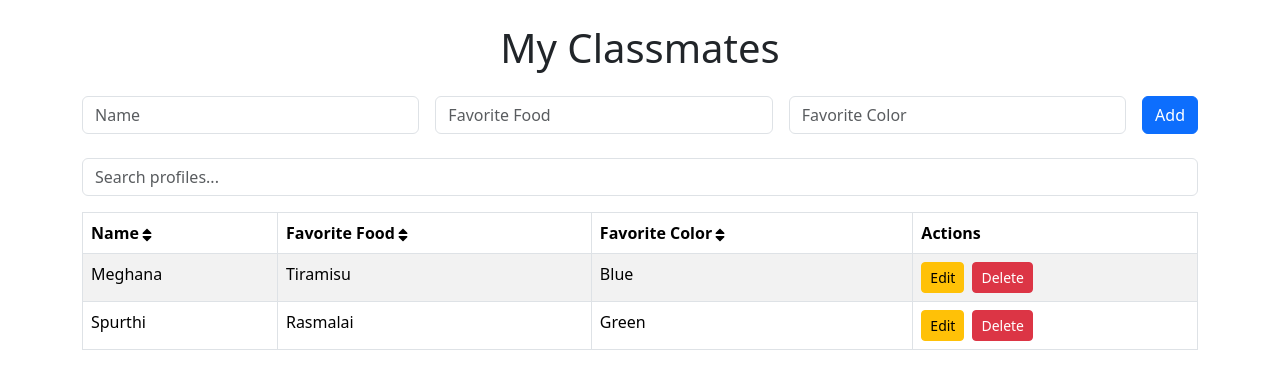
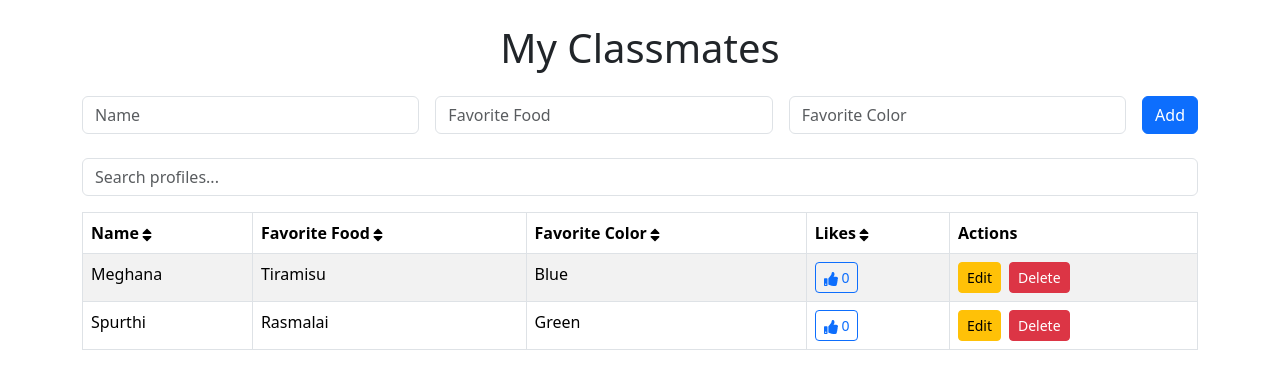
Before and after one commit to MeghanaSpurthiM/StudentConnect, a React (Create React App) app: page / in a window 1280 px wide. Shown: the top 388 px of the page. Built offline with nearby package versions, Linux system fonts and the light colour scheme.

Commit message:
Added like functionality

```diff
--- a/src/App.js
+++ b/src/App.js
@@ -5,14 +5,14 @@ import Stack from 'react-bootstrap/Stack';
 import Button from 'react-bootstrap/Button';
 import Form from 'react-bootstrap/Form';
 import Table from 'react-bootstrap/Table';
-import { FaSort, FaSortUp, FaSortDown } from "react-icons/fa";
+import { FaSort, FaSortUp, FaSortDown, FaThumbsUp } from "react-icons/fa";
 
 function App() {
 
   document.title = "Student Connect";
   const [people, setPeople] = useState([
-    { name: 'Meghana', favoriteFood: 'Tiramisu', favoriteColor: 'Blue' },
-    { name: 'Spurthi', favoriteFood: 'Rasmalai', favoriteColor: 'Green' },
+    { name: 'Meghana', favoriteFood: 'Tiramisu', favoriteColor: 'Blue', likes: 0 },
+    { name: 'Spurthi', favoriteFood: 'Rasmalai', favoriteColor: 'Green', likes: 0 },
   ]);
   const [formData, setFormData] = useState({ name: '', favoriteFood: '', favoriteColor: '' });
   const [editingIndex, setEditingIndex] = useState(null);
@@ -23,6 +23,19 @@ function App() {
     { accessorKey: 'favoriteFood', header: 'Favorite Food' },
     { accessorKey: 'favoriteColor', header: 'Favorite Color' },
     {
+      accessorKey: 'likes',
+      header: 'Likes',
+      cell: ({ row }) => (
+        <Button
+          variant="outline-primary"
+          size="sm"
+          onClick={() => handleLike(row.index)}
+        >
+          <FaThumbsUp /> {row.original.likes}
+        </Button>
+      ),
+    },
+    {
       accessorKey: 'actions',
       header: 'Actions',
       cell: ({ row }) => (
@@ -31,7 +44,6 @@ function App() {
           <Button variant="danger" size="sm" onClick={() => handleDelete(row.index)}>Delete</Button>
         </>
       ),
-      // Disable sorting on the actions column
       enableSorting: false,
     },
   ];
@@ -74,15 +86,13 @@ function App() {
       return;
     }
 
-
     if (editingIndex !== null) {
       const updatedPeople = [...people];
-      updatedPeople[editingIndex] = { name, favoriteFood, favoriteColor };
+      updatedPeople[editingIndex] = { name, favoriteFood, favoriteColor, likes: 0 }; // Reset likes when editing
       setPeople(updatedPeople);
       setEditingIndex(null);
     } else {
-
-      setPeople([...people, { name, favoriteFood, favoriteColor }]);
+      setPeople([...people, { name, favoriteFood, favoriteColor, likes: 0 }]);
     }
     setFormData({ name: '', favoriteFood: '', favoriteColor: '' });
   };
@@ -94,6 +104,12 @@ function App() {
   const handleEdit = (index) => {
     setFormData(people[index]);
     setEditingIndex(index);
+  };
+
+  const handleLike = (index) => {
+    const updatedPeople = [...people];
+    updatedPeople[index].likes += 1; // Increment likes count
+    setPeople(updatedPeople);
   };
 
   return (
@@ -144,7 +160,6 @@ function App() {
                     onClick={header.column.getCanSort() ? header.column.getToggleSortingHandler() : undefined}
                     style={{ cursor: header.column.getCanSort() ? 'pointer' : 'default' }}>
                   {flexRender(header.column.columnDef.header, header.getContext())}
-                  {/* Render sorting icon only if sorting is enabled */}
                   {header.column.getCanSort() && (
                     header.column.getIsSorted() ? (
                       header.column.getIsSorted() === 'asc' ? <FaSortUp /> : <FaSortDown />
```
